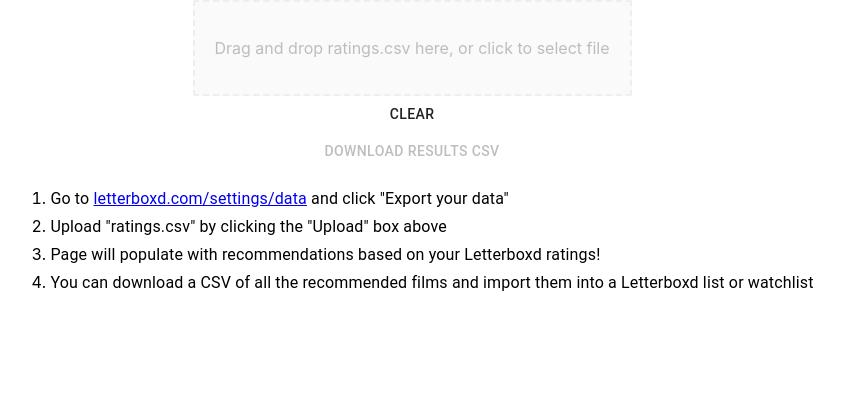
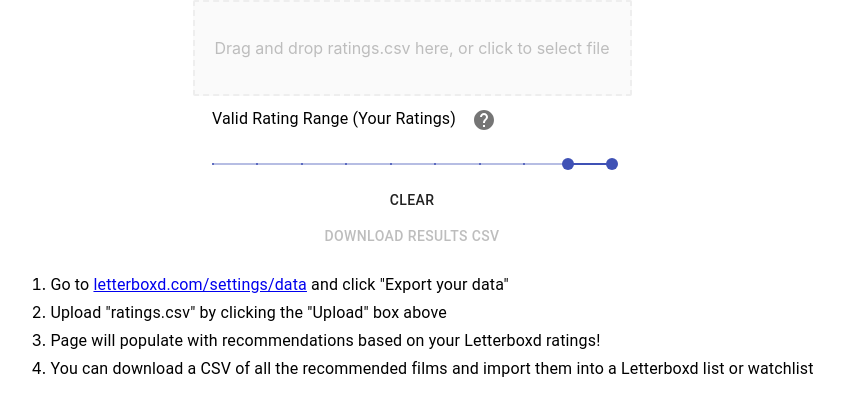
Before and after one commit to mgramigna/letterboxd-movie-recommendations, a React (Create React App) app: page / in a window 1280 px wide. Shown: the top 412 px of the page, without its empty margins (228-1072 px from the left). Built offline with nearby package versions, Linux system fonts and the light colour scheme; no server answers.

Commit message:
Added rating slider and loading icon

```diff
--- a/package.json
+++ b/package.json
@@ -6,6 +6,7 @@
   "homepage": "https://mgramigna.github.io/letterboxd-movie-recommendations",
   "dependencies": {
     "@material-ui/core": "^4.11.0",
+    "@material-ui/icons": "^4.9.1",
     "@testing-library/jest-dom": "^4.2.4",
     "@testing-library/react": "^9.5.0",
     "@testing-library/user-event": "^7.2.1",
--- a/src/App.tsx
+++ b/src/App.tsx
@@ -6,12 +6,17 @@
 import { parseData } from './util/csv';
 import TMBD from './util/tmdb';
 import Results from './components/Results';
-import { Button, Grid, Typography } from '@material-ui/core';
+import { Button, CircularProgress, Grid, IconButton, Slider, Tooltip, Typography } from '@material-ui/core';
+import { Help } from '@material-ui/icons';
 import styled from 'styled-components';
 
 const CSVDownloadLink = styled(CSVLink)`
   text-decoration: none;
   color: inherit;
+`;
+
+const RatingSlider = styled(Slider)`
+  width: 400px;
 `;
 
 const App = () => {
@@ -20,10 +25,13 @@
   const [results, setResults] = useState<APIResult | null>(null);
   const [csvExport, setCSVExport] = useState<string[][]>([[]]);
   const [enableCSVDownload, setEnableCSVDownload] = useState<boolean>(false);
+  const [ratingRange, setRatingRange] = useState<number[]>([4.5, 5.0]);
+  const [loading, setLoading] = useState<boolean>(false);
 
   const onDrop = useCallback(files => {
     const csv = files[0];
     setFile(csv.name);
+    setLoading(true);
     const reader = new FileReader();
     reader.onload = () => {
       setCSVData(reader.result as string);
@@ -34,10 +42,11 @@
   useEffect(() => {
     async function getData() {
       if (csvData !== null) {
-        const csvJson = await parseData(csvData);
+        const csvJson = await parseData(csvData, ratingRange);
         const tmdb = new TMBD(csvJson);
         const apiResults = await tmdb.getRecommendations();
         setResults(apiResults);
+        setLoading(false);
 
         const recs = apiResults.recommendations.map(r => r.recommendations);
 
@@ -53,7 +62,7 @@
       }
     }
     getData();
-  }, [csvData]);
+  }, [csvData, ratingRange]);
 
   const clear = () => {
     setFile(null);
@@ -66,6 +75,28 @@
   return (
     <Grid container direction="column" justify="center" alignItems="center">
       {file === null && <FileUpload onDrop={onDrop} />}
+      <Grid item xs={12}>
+        <Typography gutterBottom>
+          Valid Rating Range (Your Ratings){' '}
+          <Tooltip title="Set the min/max rating value to be considered for recommendations">
+            <IconButton>
+              <Help />
+            </IconButton>
+          </Tooltip>
+        </Typography>
+        <RatingSlider
+          value={ratingRange}
+          valueLabelDisplay="auto"
+          step={0.5}
+          marks
+          min={0.5}
+          max={5.0}
+          onChange={(e: any, newValue: number | number[]) => {
+            setRatingRange(newValue as number[]);
+          }}
+          disabled={file !== null}
+        />
+      </Grid>
       <Grid item>
         <Button onClick={clear}>clear</Button>
       </Grid>
@@ -100,6 +131,7 @@
         </ol>
       </Grid>
       {results && <Results results={results} />}
+      {loading && <CircularProgress />}
     </Grid>
   );
 };
--- a/src/util/csv.ts
+++ b/src/util/csv.ts
@@ -1,10 +1,12 @@
 import csv from 'csvtojson';
 import { RatingCSVRow } from '../types/letterboxd';
 
-export async function parseData(csvData: string): Promise<RatingCSVRow[]> {
+export async function parseData(csvData: string, ratingRange: number[]): Promise<RatingCSVRow[]> {
   const lbData = (await csv().fromString(csvData)) as RatingCSVRow[];
 
   // Only consider films rated 4.5 or 5 stars
-  const highestRatedData = lbData.filter(m => parseFloat(m.Rating) >= 4.5);
+  const highestRatedData = lbData.filter(
+    m => parseFloat(m.Rating) >= ratingRange[0] && parseFloat(m.Rating) <= ratingRange[1]
+  );
   return highestRatedData;
 }
```
Also changed, not shown: 1 other file (tests, documents, lock files or other folders).
